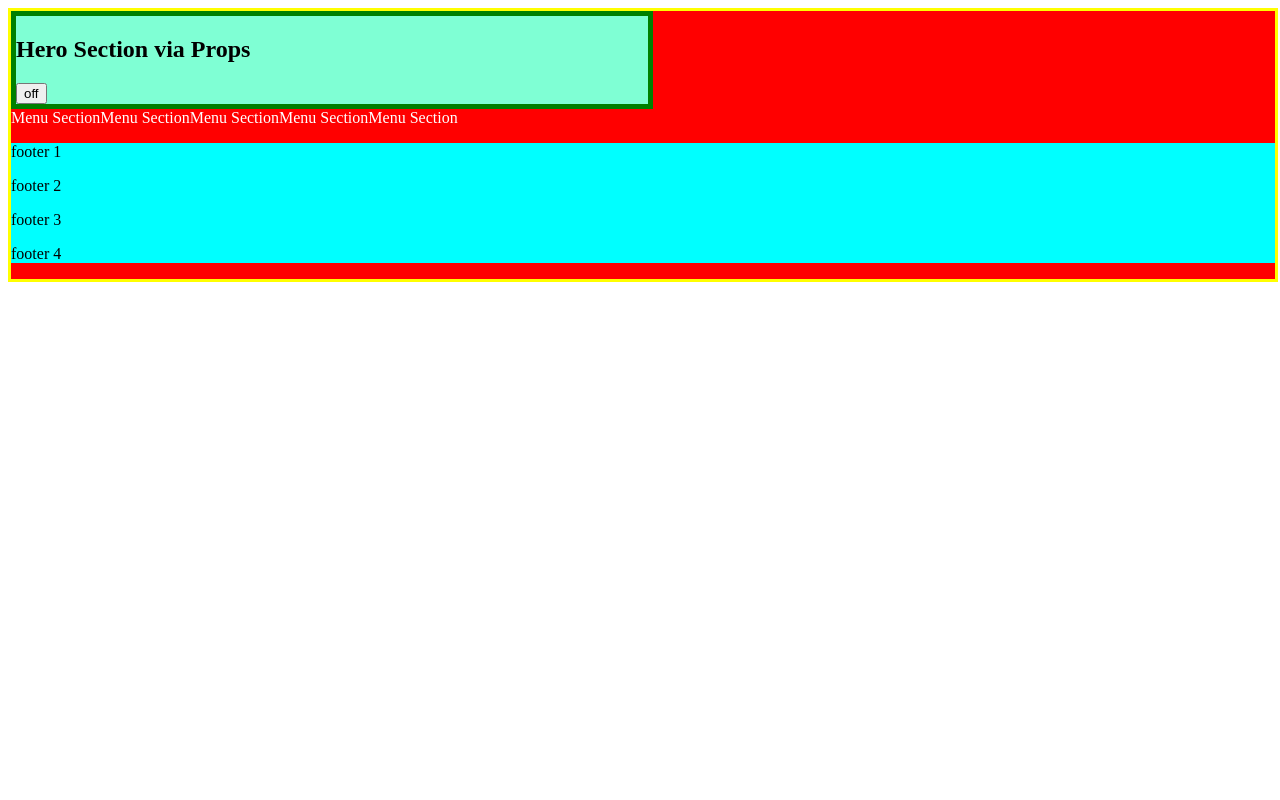
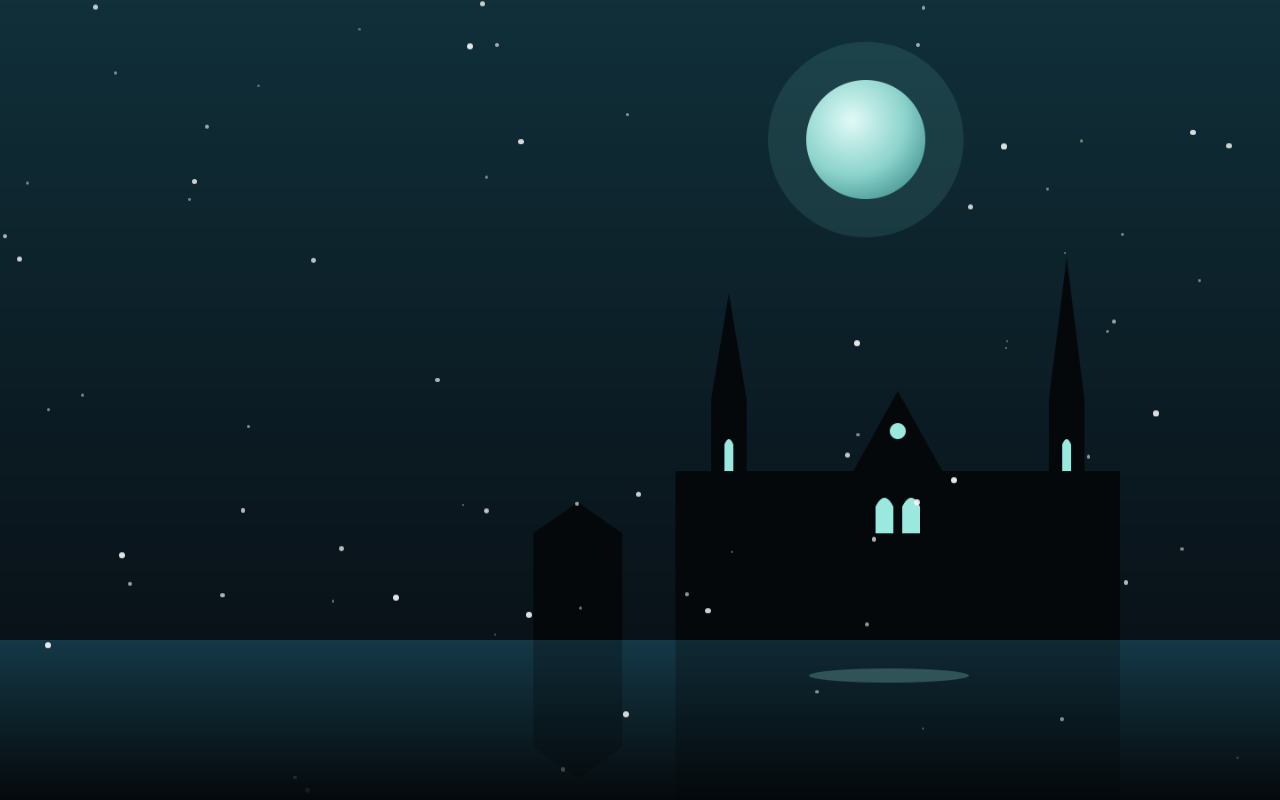
Before and after one commit to Teryan-Bor/AI-Adventures, a Next.js app: page / in a window 1280 px wide. Built offline with nearby package versions, Linux system fonts and the light colour scheme.

Commit message:
snow animation bottom to up

```diff
--- a/src/app/home/Home.jsx
+++ b/src/app/home/Home.jsx
@@ -1,20 +1,12 @@
 import Header from "../nav/header/Header";
 import { Hero } from "./components/Hero/Hero";
+import { Snow } from "./components/Snow/Snow";
 import "./home.css";
 
 const Hello = () => {
   return (
-    <div className="page">
-
-      <Hero section="Hero Section via Props" />
-      <Header />
-
-      <footer className="footer">
-        <p>footer 1</p>
-        <p>footer 2</p>
-        <p>footer 3</p>
-        <p>footer 4</p>
-      </footer>
+    <div className="welcome_section">
+      <Snow />
     </div>
   )
 }
--- a/src/app/home/components/Snow/Snow.jsx
+++ b/src/app/home/components/Snow/Snow.jsx
@@ -1,12 +1,64 @@
+'use client';
+import { useEffect, useState } from "react";
 import "../Snow/snow.css";
 
-const rand = (min, max) => min + Math.random() * max
+const random = (min, max) => {
+	const randVal = min + Math.random() * (max - min);
+
+	return Math.round(randVal * 10) / 10
+}
 
 export const Snow = () => {
-    const flakesArr = [];
-    return (
-        <div className="snow-layer_section">
+	const [flakesArr, setFlakesArr] = useState([]);
 
-        </div>
-    )
+	useEffect(() => {
+		const arr = [];
+
+		for (let i = 0; i < 80; i++) {
+			const size = random(2, 6);
+			const t = (size - 2) / (6 - 2);
+
+			let duration = 20 - t * (20 - 8);
+			duration = Math.round(duration * 10) / 10;
+
+			const opacity = 0.3 + t * 0.6
+
+			const randomObject = {
+				id: i,
+				x: random(0, 97),
+				duration,
+				size,
+				delay: random(-20, 0),
+				drift: random(10, 40),
+				driftDuration: random(3, 8),
+				opacity,
+			}
+
+			arr.push(randomObject);
+		}
+
+		setFlakesArr(arr);
+	}, [])
+
+
+
+	return (
+		<div className="snow-layer_section">
+			{flakesArr.map(flake => (
+				<span
+					key={flake.id}
+					className="flake"
+					style={{
+						'--x': `${flake.x}%`,
+						'--duration': `${flake.duration}s`,
+						'--size': `${flake.size}px`,
+						'--delay': `${flake.delay}s`,
+						// '--drift': `${flake.drift}px`,
+						// '--driftDuration': `${flake.driftDuration}s`,
+						'--opacity': `${flake.opacity}`
+					}}
+				/>
+			))}
+		</div>
+	)
 }
--- a/src/app/home/components/Snow/snow.css
+++ b/src/app/home/components/Snow/snow.css
@@ -5,3 +5,46 @@
     pointer-events: none;
     z-index: 1;
 }
+
+.flake {
+	position: absolute;
+	left: var(--x);
+	bottom: 0;
+	width: var(--size);
+	height: var(--size);
+	border-radius: 50%;
+	background-color: white;
+	animation:
+		rise var(--duration) linear var(--delay) infinite;
+}
+
+@keyframes rise {
+    0% {
+        transform: translateY(0);
+        opacity: 0;
+    }
+
+    10% {
+        opacity: var(--opacity);
+    }
+
+    90% {
+        opacity: var(--opacity);
+
+    }
+
+    100% {
+        transform: translateY(-110vh);
+        opacity: 0;
+    }
+}
+
+/* @keyframes sway {
+    from {
+        transform: translateX(calc(var(--drift) * -1));
+    }
+
+    to {
+        transform: translateX(var(--drift));
+    }
+} */
--- a/src/app/home/home.css
+++ b/src/app/home/home.css
@@ -1,23 +1,13 @@
-.page {
-    width: 100%;
-    height: 100%;
-    background-color: red;
-    border: 3px solid yellow;
+* {
+    margin: 0;
+    padding: 0;
+    box-sizing: border-box;
 }
 
-.navbar {
-    color: white;
+.welcome_section {
+    width: 100%;
+    height: 100vh;
+    background: url(./assets/backgrounds/bg-1-drowned-cathedral.png) no-repeat center / cover;
+
+    position: relative;
 }
-
-
-.hero-section {
-    width: 50%;
-    height: 100%;
-    background-color: aquamarine;
-    border: 5px solid green;
-}
-
-.footer {
-    background-color: aqua;
-    height: 50%
-}
```
